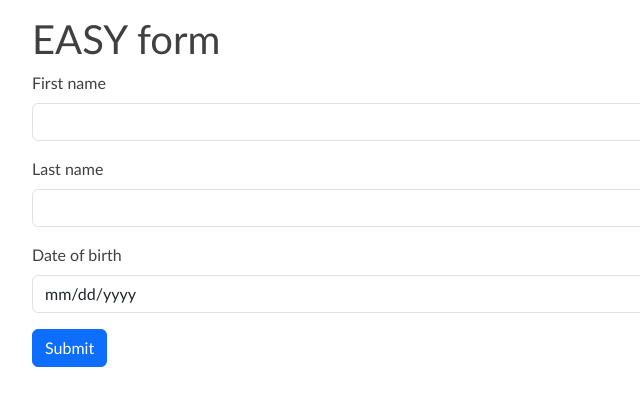
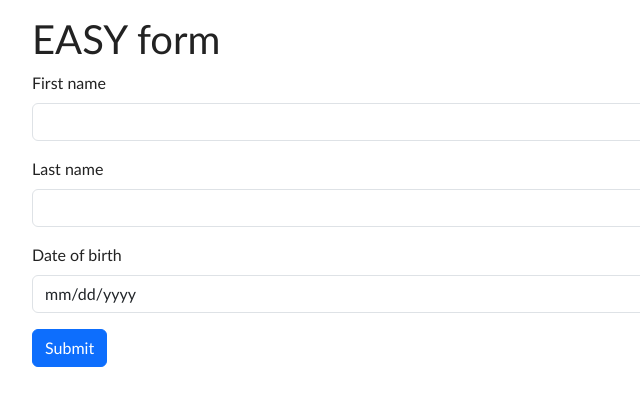
Before and after one commit to tha-user-40/EASY-form-2, a plain HTML site: page index.html in a window 1280 px wide. Shown: the full height of the page, 158-798 px from the left. Drawn offline with Linux system fonts and the light colour scheme.

Commit message:
Změny v CSS

```diff
--- a/css/index.css
+++ b/css/index.css
@@ -5,7 +5,7 @@ html {
 
 #main_page {
   font-family: 'Gill Sans', 'Gill Sans MT', Calibri, 'Trebuchet MS', sans-serif;
-  color: #404040;
+  color: #222222;
   margin: 15px;
   padding: 0px;
 }
```
